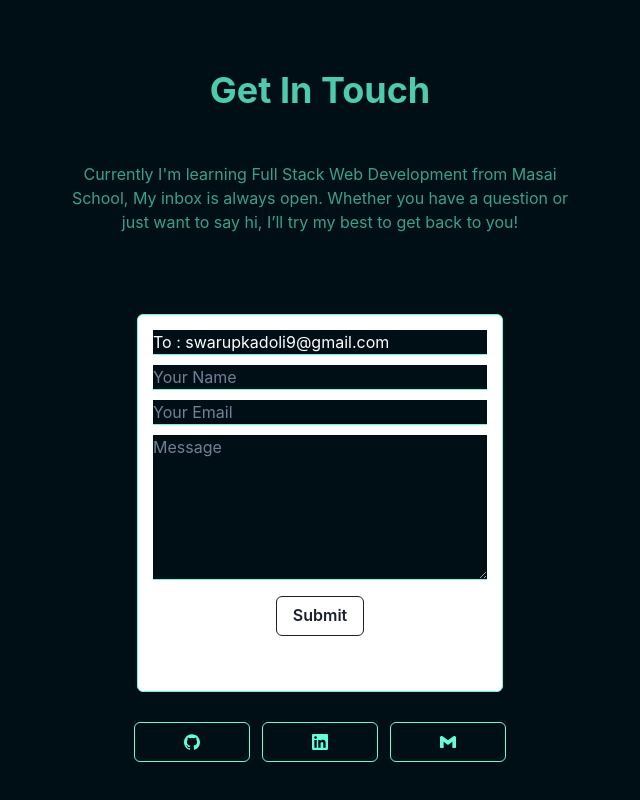
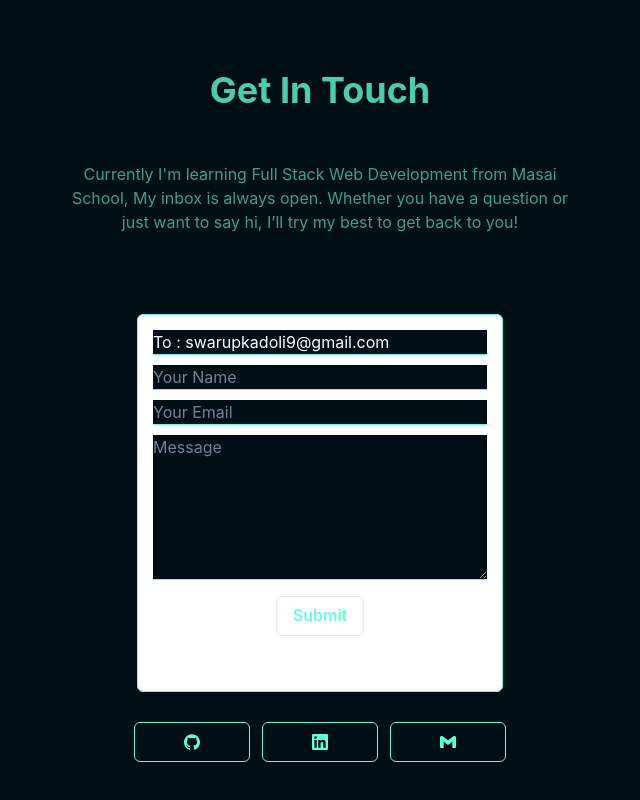
Before and after one commit to swarup-1/swarup-1.github.io, a React (Create React App) app: page / in a window 1280 px wide. Shown: the part 4685-5485 px from the top of the page, without its empty margins (320-960 px from the left). Built offline with nearby package versions, Linux system fonts and the light colour scheme.

Commit message:
final draft

```diff
--- a/src/Pages/Contact.jsx
+++ b/src/Pages/Contact.jsx
@@ -35,8 +35,8 @@ const Contact = () => {
             <input type="text" value="To : swarupkadoli9@gmail.com" style={{backgroundColor:"#000F16", marginBottom:"10px", color:'#fff', borderBottom:"1px solid #64FFDA", width:"100%"}}/>
             <input type="text" name="user_name" onChange={(e)=>setName(e.target.value)} value={name} style={{backgroundColor:"#000F16", marginBottom:"10px", color:'#fff', borderBottom:"1px solid #64FFDA", width:"100%"}} placeholder='Your Name' />
             <input type="email" name="user_email" onChange={(e)=>setEmail(e.target.value)} value={email} style={{backgroundColor:"#000F16", marginBottom:"10px", color:'#fff', borderBottom:"1px solid #64FFDA", width:"100%"}} placeholder='Your Email' />
-            <textarea name="message" onChange={(e)=>setMessage(e.target.value)} value={message} style={{backgroundColor:"#000F16", marginBottom:"10px", borderBottom:"1px solid #64FFDA", width:"100%"}} placeholder='Message' rows="6" cols="45" autoComplete="off" />
-            <Button type="submit" value="Send" variant='outline' colorScheme="#64FFDA" _hover={{  bg: 'teal.700'}}> Submit </Button>
+            <textarea name="message" onChange={(e)=>setMessage(e.target.value)} value={message} style={{backgroundColor:"#000F16", marginBottom:"10px",color:'#fff', borderBottom:"1px solid #64FFDA", width:"100%"}} placeholder='Message' rows="6" cols="45" autoComplete="off" />
+            <Button type="submit" value="Send" variant='outline' color="#64FFDA" _hover={{  bg: 'teal.700'}}> Submit </Button>
           </form>
           <CardFooter>
           </CardFooter>
```
